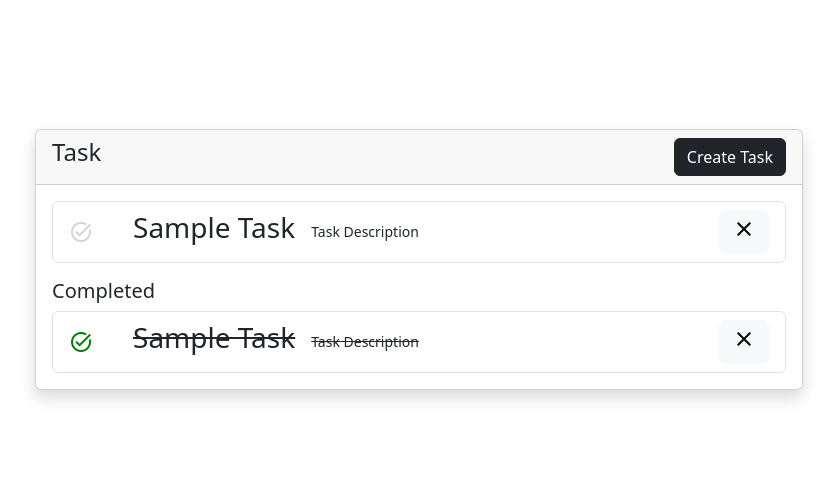
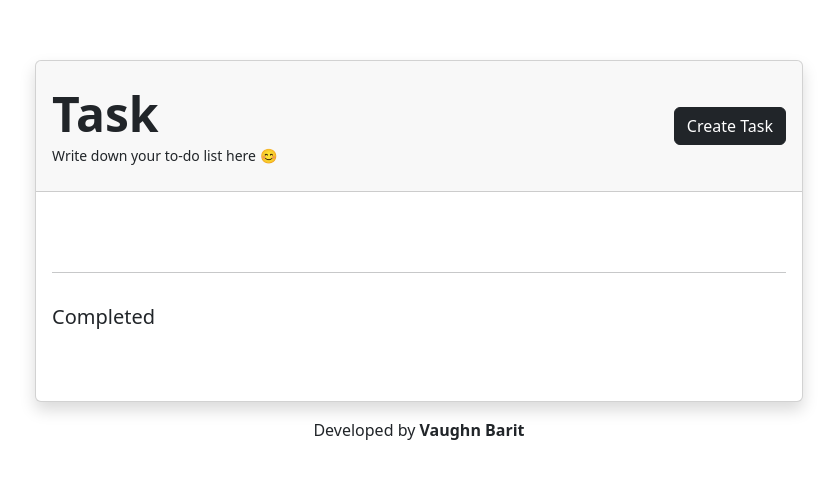
Before and after one commit to joshuavaughn/Activity-12---Javascript-HTML-DOM-and-Events, a plain HTML site: page index.html in a window 1280 px wide. Shown: the part 141-620 px from the top of the page, without its empty margins (221-1058 px from the left). Drawn offline with nearby package versions, Linux system fonts and the light colour scheme.

Commit message:
fixed complete tasks trigger

```diff
--- a/index.html
+++ b/index.html
@@ -13,46 +13,34 @@
 
 <body>
     <!-- main -->
-    <main class="d-flex justify-content-center align-items-center" style="width: 100vw; height: 100vh">
+    <main class="d-flex flex-column justify-content-center align-items-center" style="width: 100vw; height: 100vh">
         <div class="card shadow" style="width: 60%">
-            <div class="card-header py-2 d-flex">
-                <h4>Task</h4>
+            <div class="card-header py-2 d-flex justify-content-center align-items-center py-4">
+                <div>
+                    <small class="display-5 fw-bold">Task</small> <br>
+                    <small>Write down your to-do list here 😊</small>
+                </div>
                 <button class="btn btn-dark ms-auto" data-bs-toggle="modal" data-bs-target="#newTaskModal"
                     id="createTask">
                     Create Task
                 </button>
             </div>
             <div class="card-body">
-                <ul id="taskList" class="list-group">
-                    <li class="list-group-item d-flex align-items-center gap-3">
-                        <!-- checkbox -->
-                        <span class="material-symbols-outlined me-4" style="color: lightgray">task_alt</span>
-                        <!-- task -->
-                        <h3 id="task">Sample Task</h3>
-                        <small>Task Description</small>
-                        <!-- close button -->
-                        <button class="btn btn-light closeTask ms-auto">
-                            <span class="material-symbols-outlined">close</span>
-                        </button>
-                    </li>
+                <ul id="taskList" class="list-group py-4">
+                   <!-- task here -->
                 </ul>
 
-                <h5 class="mt-3">Completed</h5>
-                <ul id="CompletedTaskList" class="list-group">
-                    <li class="list-group-item d-flex align-items-center gap-3">
-                        <!-- checkbox -->
-                        <span class="material-symbols-outlined me-4" style="color: green">task_alt</span>
-                        <!-- task -->
-                        <h3 id="task" style="text-decoration: line-through;">Sample Task</h3>
-                        <small style="text-decoration: line-through;">Task Description</small>
-                        <!-- close button -->
-                        <button class="btn btn-light closeTask ms-auto">
-                            <span class="material-symbols-outlined">close</span>
-                        </button>
-                    </li>
+                <hr>
+                <h5 class="mt-3 pt-3">Completed</h5>
+                <ul id="CompletedTaskList" class="list-group pb-5">
+                    <!-- completed task here -->
                 </ul>
             </div>
         </div>
+
+        <footer>
+            <p class="mt-3">Developed by <b>Vaughn Barit</b></p>
+        </footer>
     </main>
 
     <!-- modal -->
--- a/script.js
+++ b/script.js
@@ -10,11 +10,12 @@ document.querySelector("#addTask").addEventListener("click", () => {
 
     document.querySelector("#taskList").innerHTML += `
     <li class="list-group-item d-flex align-items-center gap-3">
-        <span class="material-symbols-outlined me-4" style="color: lightgray">task_alt</span>
-
+        <button class="btn d-flex justify-content-center align-items-center completeTask">
+            <span class="material-symbols-outlined me-4" style="color: lightgray">task_alt</span>
+        </button>
         <h3 id="task">${task}</h3>
         <small>${description}</small>
-        <button class="btn btn-light closeTask ms-auto">
+        <button class="btn d-flex justify-content-center align-items-center closeTask ms-auto">
             <span class="material-symbols-outlined">close</span>
         </button>
     </li>`;
@@ -25,15 +26,20 @@ document.querySelector("#addTask").addEventListener("click", () => {
     const myModal = document.querySelector("#closeModal");
     myModal.click();
 
-    const tasks = document.querySelectorAll(".closeTask");
-    tasks.forEach((task) => {
+    const closeTasks = document.querySelectorAll(".closeTask");
+    closeTasks.forEach((task) => {
+        task.addEventListener("click", (e) => {
+            e.target.closest("li").remove();
+        })
+    })
+
+    const completeTasks = document.querySelectorAll(".completeTask");
+    completeTasks.forEach((task) => {
         task.addEventListener("click", (e) => {
             let grandparent  = e.target.closest("li");
 
             let currentTask = grandparent.children[1].innerHTML;
             let currentTaskDescription = grandparent.children[2].innerHTML;
-
-            e.target.closest("li").remove();
 
             completed (currentTask, currentTaskDescription);
         })
@@ -44,11 +50,11 @@ document.querySelector("#addTask").addEventListener("click", () => {
 function completed (task, description) {
     document.querySelector("#CompletedTaskList").innerHTML += `
     <li class="list-group-item d-flex align-items-center gap-3">
-        <span class="material-symbols-outlined me-4" style="color: green">task_alt</span>
+        <span class="material-symbols-outlined ms-3 me-4" style="color: green">task_alt</span>
 
         <h3 id="task" style="text-decoration: line-through;">${task}</h3>
         <small style="text-decoration: line-through;">${description}</small>
-        <button class="btn btn-light closeTask ms-auto">
+        <button class="btn d-flex justify-content-center align-items-center closeTask ms-auto">
             <span class="material-symbols-outlined">close</span>
         </button>
     </li>`;
```
